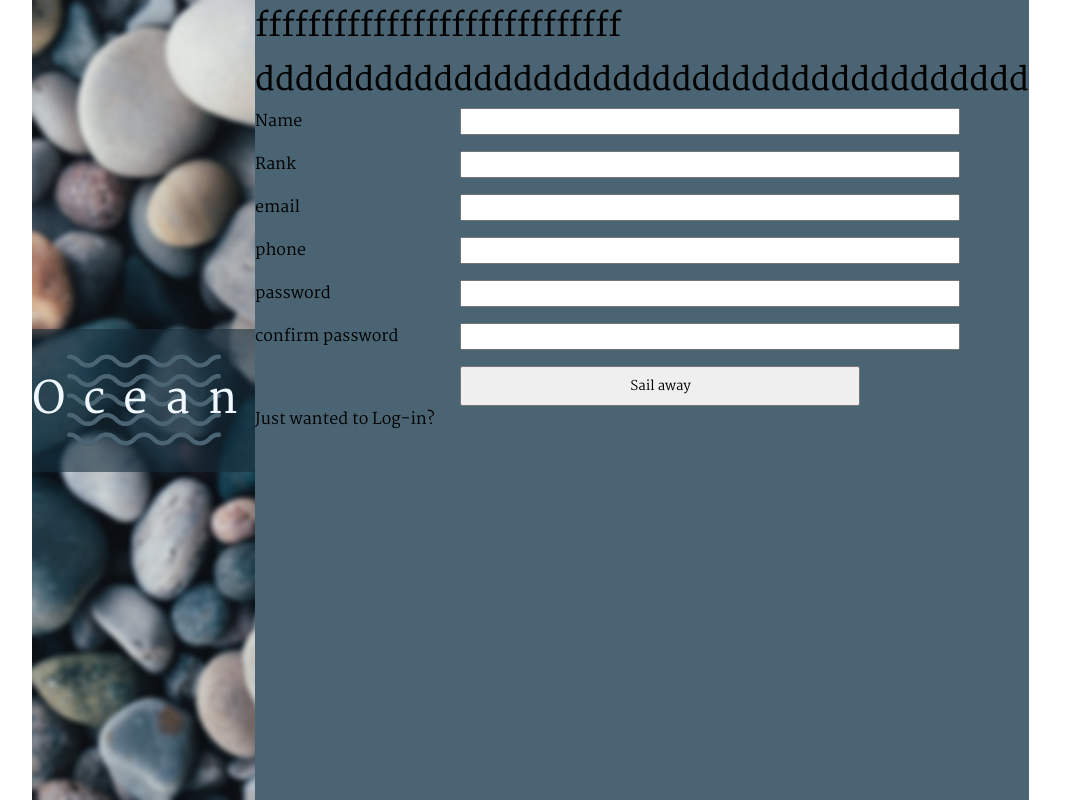
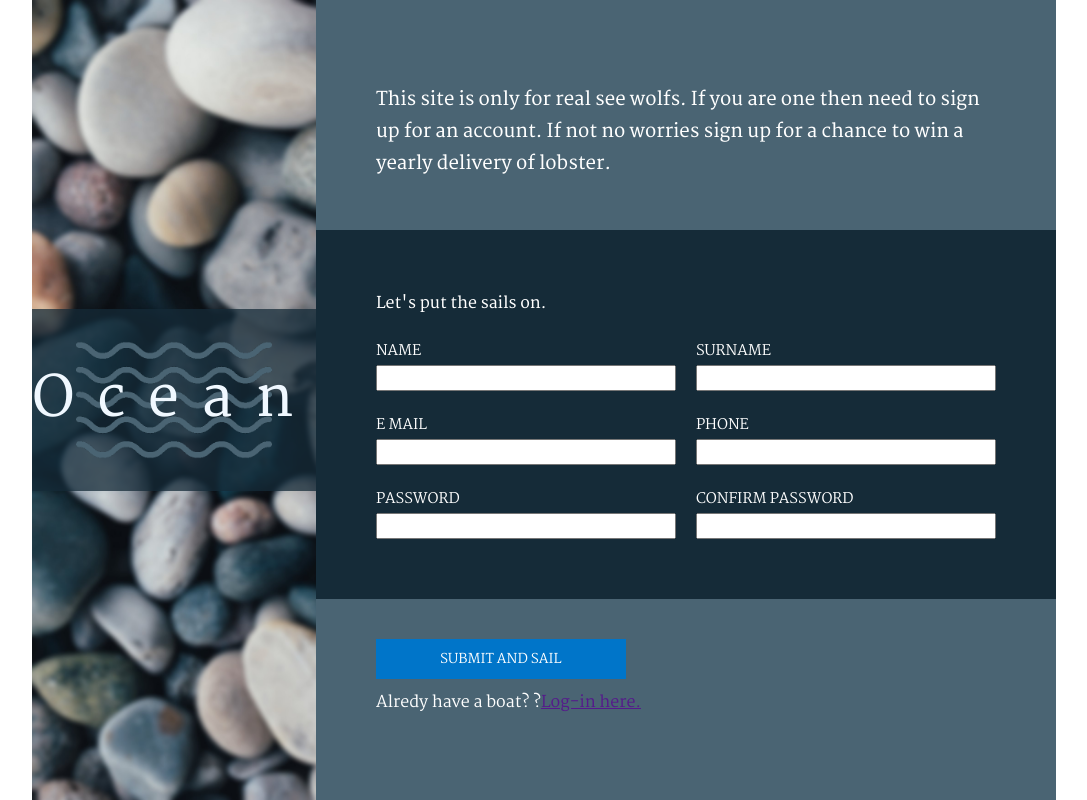
Before and after one commit to Mekintosz/signup-form, a plain HTML site: page index.html in a window 1280 px wide. Shown: the top 800 px of the page, without its empty margins (160-1247 px from the left). Drawn offline with Linux system fonts and the light colour scheme.

Commit message:
Right site styling

```diff
--- a/index.html
+++ b/index.html
@@ -18,29 +18,35 @@
         </div>
         <div class="inner right">
             <div>
-                <h1>ffffffffffffffffffffffffffff</h1>
+                <h3>This site is only for real see wolfs. If you are one then need to sign up for an account. If not no worries sign up for a chance to win a yearly delivery of lobster.</h3>
             </div>
             <div>
-                <h1>ddddddddddddddddddddddddddddddddddddddd</h1>
                 <form action="">
-                    <label for="firstname">Name</label>
+                    <h4>Let's put the sails on.</h4>
+                    <div><label for="firstname">NAME</label>
                         <input type="text" name="firstname">
-                    <label for="surname">Rank</label>
+                    </div>
+                    <div><label for="surname">SURNAME</label>
                         <input type="text" name="surname">
-                    <label for="email">email</label>
+                    </div>
+                    <div><label for="email">E MAIL</label>
                         <input type="email" name="email">
-                    <label for="phone">phone</label>
+                    </div>
+                    <div><label for="phone">PHONE</label>
                         <input type="text" name="phone">
-                    <label for="password">password</label>
+                    </div>
+                    <div><label for="password">PASSWORD</label>
                         <input type="text">
-                    <label for="password">confirm password</label>
+                    </div>
+                    <div><label for="password">CONFIRM PASSWORD</label>
                         <input type="text">
-                    <button id="submit">Sail away</button>
+                    </div>
                 </form>
             </div>
+
             <div>
-
-                <p>Just wanted to Log-in?<a href=""></a></p>
+                <button id="submit">SUBMIT AND SAIL</button>
+                <p>Alredy have a boat? ?<a href="">Log-in here.</a></p>
             </div>
         </div>
 
--- a/style.css
+++ b/style.css
@@ -16,12 +16,12 @@ body {
 .outer {
   width: 70vw;
   height: 100vw;
-
+  display: flex;
 }
 
 #background {
     background-image: url("./ocean.jpg");
-    width: 40vw;
+    flex: 2;
     height: 100vh;
     background-color: #135b8e67;
     background-size: cover;
@@ -33,9 +33,9 @@ body {
  #spanner {
     z-index: 1;
     height: 6.5em;
-    font-size: 22px;
+    font-size: 28px;
     font-weight: 600;
-    background: #152b3896;
+    background: #152b38bd;
     flex: 1;
   }
 
@@ -59,35 +59,58 @@ body {
     background-size: auto;
     background-repeat: no-repeat;
     background-position: center;
+    z-index: 2;
+    height: 7em;
     background-size: 7em;
-    z-index: 2; /* put .green-box above .dashed-box */
-    height: 7em;
-  }
-
-  .outer {
-    display: flex;
   }
 
   .right {
     display: flex;
     flex-direction: column;
+    gap: 40px;
     background: #4A6473;
+    justify-content: center;
+    height: 100vh;
+    color: white;
+    flex: 3;
+  }
+
+  .right p, h3 {
+    padding: 10px 60px;
   }
 
   form {
     display: grid;
-    grid-template-columns: 1fr 3fr;
-    gap: 1em;
+    grid-template-columns: 1fr 1fr;
+    gap: 20px;
+    padding: 60px;
+    background: #152b38;;
+
   }
 
   #submit {
     grid-column: 2 / 3;
-    width: 400px;
+    width: 250px;
     height : 40px;
+    margin: 0 60px;
   }
 
   input {
-    width: 500px;
+    width: 300px;
+  }
+
+  form h4 {
+    grid-column: 1 /3;
+  }
+
+  label {
+    font-size: 0.9em;
+  }
+
+  button {
+    background-color: #0075C9;
+    color: white;
+    border: none;
   }
   /* .inner {
   } */
```
Lines whose indentation alone changed are shown as unchanged.
